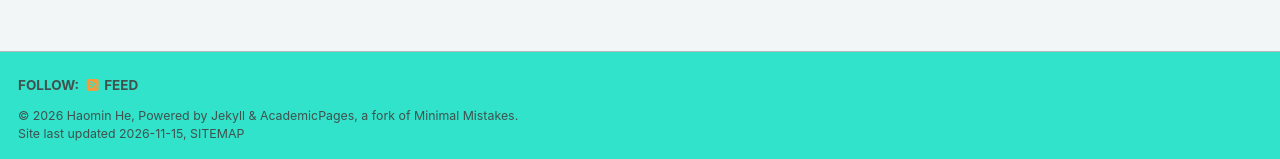
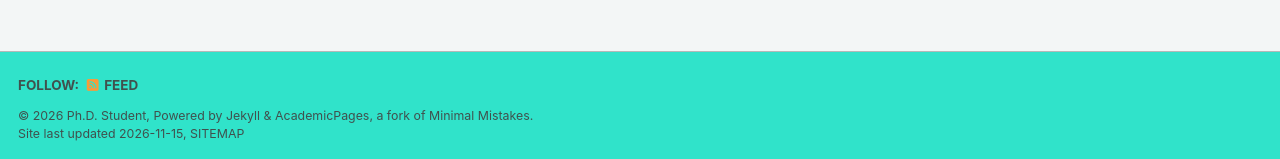
Before and after one commit to haomin-he/haomin-he.github.io, a Jekyll site: the page built from _pages/about.md, in a window 1280 px wide and 1356 px high. Shown: the part 1194-1353 px from the top of the window. Built offline with Jekyll 4.4.1, drawn with Linux system fonts in a browser that asks for light colours; a script bundle is joined from its source files by our own code; a style sheet for code colours, icons or effects is not loaded.

Commit message:
Update _config.yml

```diff
--- a/_config.yml
+++ b/_config.yml
@@ -10,8 +10,8 @@
 locale                   : "en-US"
 site_theme               : "mint" # The available themes options are "default", "air", "sunrise", "mint", "dirt" and "contrast"
 title                    : "Haomin He"
-title_separator          : ""
-#name                     : &name "Your Name"
+title_separator          : "-"
+name                     : &name "Ph.D. Student"
 description              : &description "Your Name's academic portfolio"   # Update this with a general description of your site, this is the default if not overridden by a page
 url                      : https://haomin-he.github.io/ # The base hostname & protocol for your site e.g. "https://[your GitHub username].github.io",
                                                            # or if you already have some other page hosted on Github then use "https://[your GitHub username].github.io/[Your Repo Name]"
```
